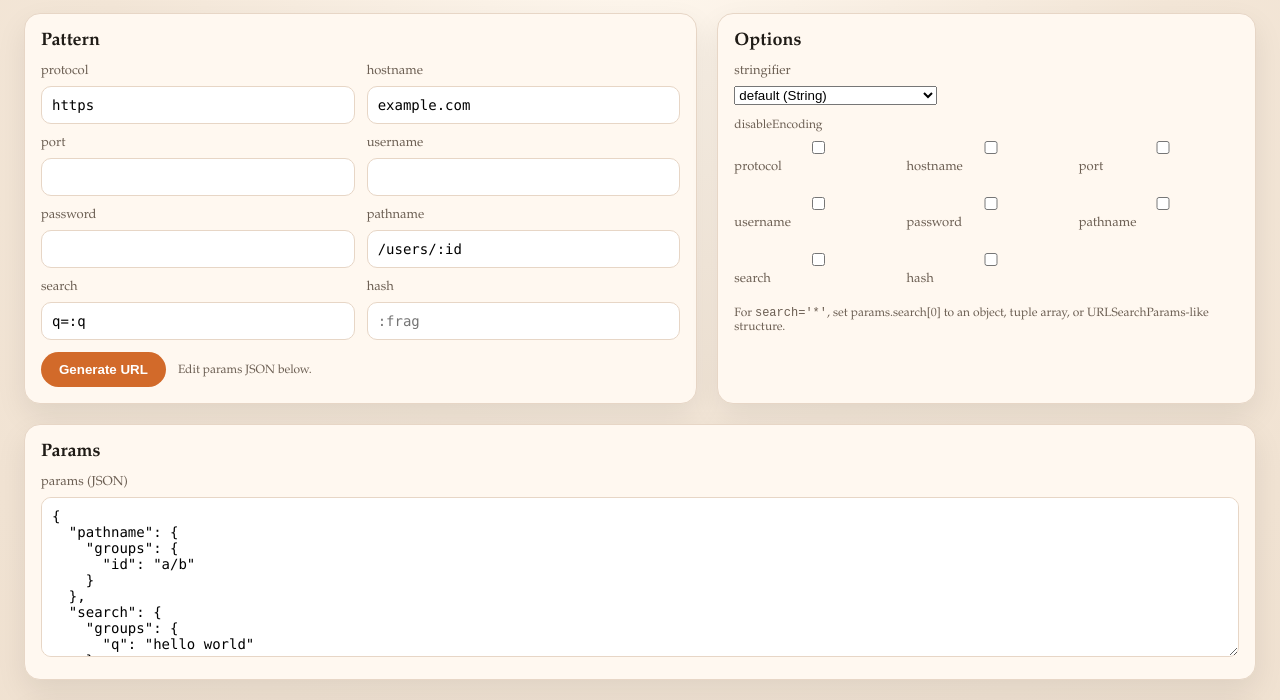
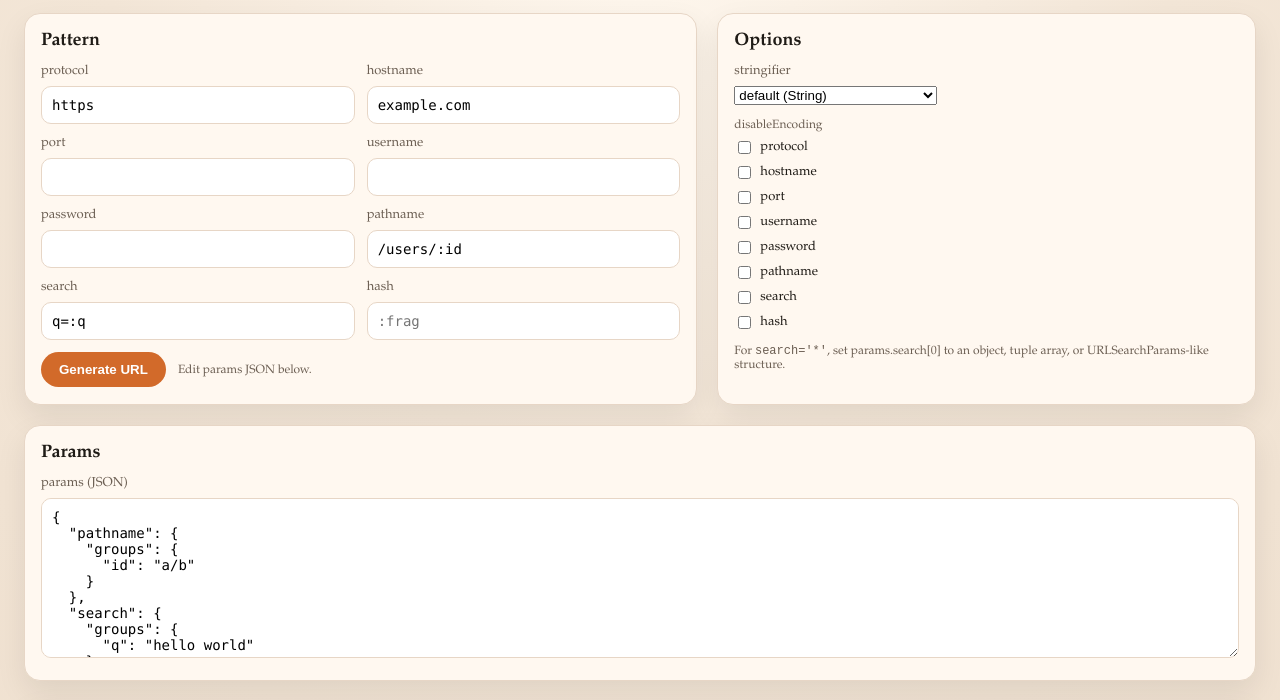
Before and after one commit to bengillies/url-generator, a website built with Vite: page index.html in a window 1280 px wide. Shown: the part 88-788 px from the top of the page. Built offline with nearby package versions, Linux system fonts and the light colour scheme.

Commit message:
Fix index.html test file

```diff
--- a/index.html
+++ b/index.html
@@ -83,6 +83,20 @@
         gap: 12px;
         align-items: center;
         margin-top: 12px;
+      }
+      .checkbox-list {
+        display: flex;
+        flex-direction: column;
+        gap: 6px;
+        align-items: flex-start;
+      }
+      .checkbox-list label {
+        display: inline-flex;
+        align-items: center;
+        gap: 6px;
+        margin: 0;
+        color: var(--ink);
+        text-align: left;
       }
       button {
         border: none;
@@ -186,7 +200,7 @@
         </select>
         <div style="margin-top: 12px;">
           <div class="small" style="margin-bottom: 6px;">disableEncoding</div>
-          <div class="grid" style="grid-template-columns: repeat(3, minmax(0, 1fr));">
+          <div class="checkbox-list">
             <label><input type="checkbox" value="protocol" class="disable-encoding" /> protocol</label>
             <label><input type="checkbox" value="hostname" class="disable-encoding" /> hostname</label>
             <label><input type="checkbox" value="port" class="disable-encoding" /> port</label>
@@ -248,7 +262,19 @@
 
       function readPattern() {
         const init = {};
+        const pathnameValue = document.getElementById('pathname').value.trim();
+        const hasQueryInPath =
+          pathnameValue.includes('?') || pathnameValue.includes('#');
+        if (pathnameValue) {
+          init.pathname = pathnameValue;
+        }
         ids.forEach((id) => {
+          if (id === 'pathname') {
+            return;
+          }
+          if (hasQueryInPath && (id === 'search' || id === 'hash')) {
+            return;
+          }
           const value = document.getElementById(id).value.trim();
           if (value) {
             init[id] = value;
```
